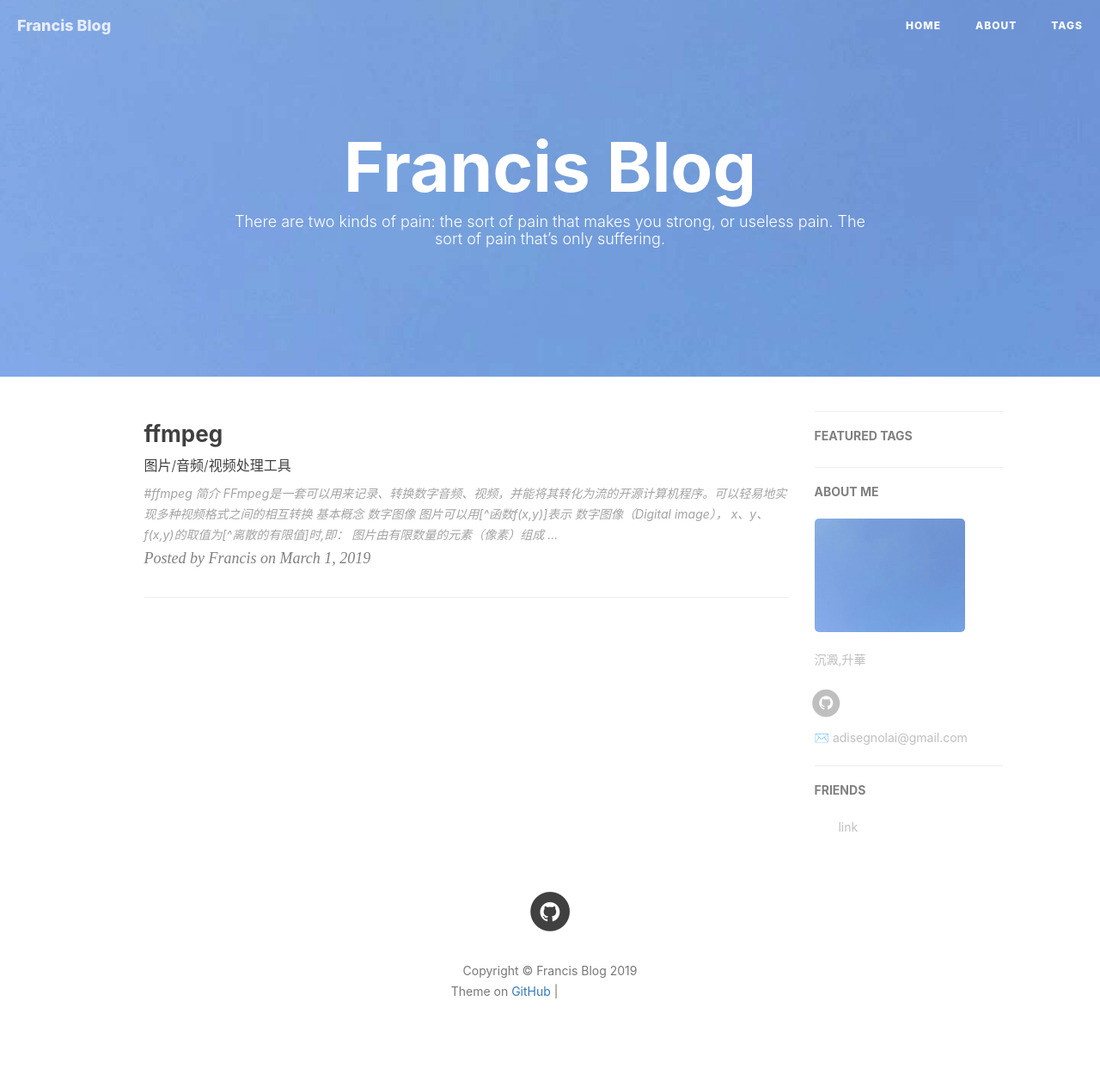
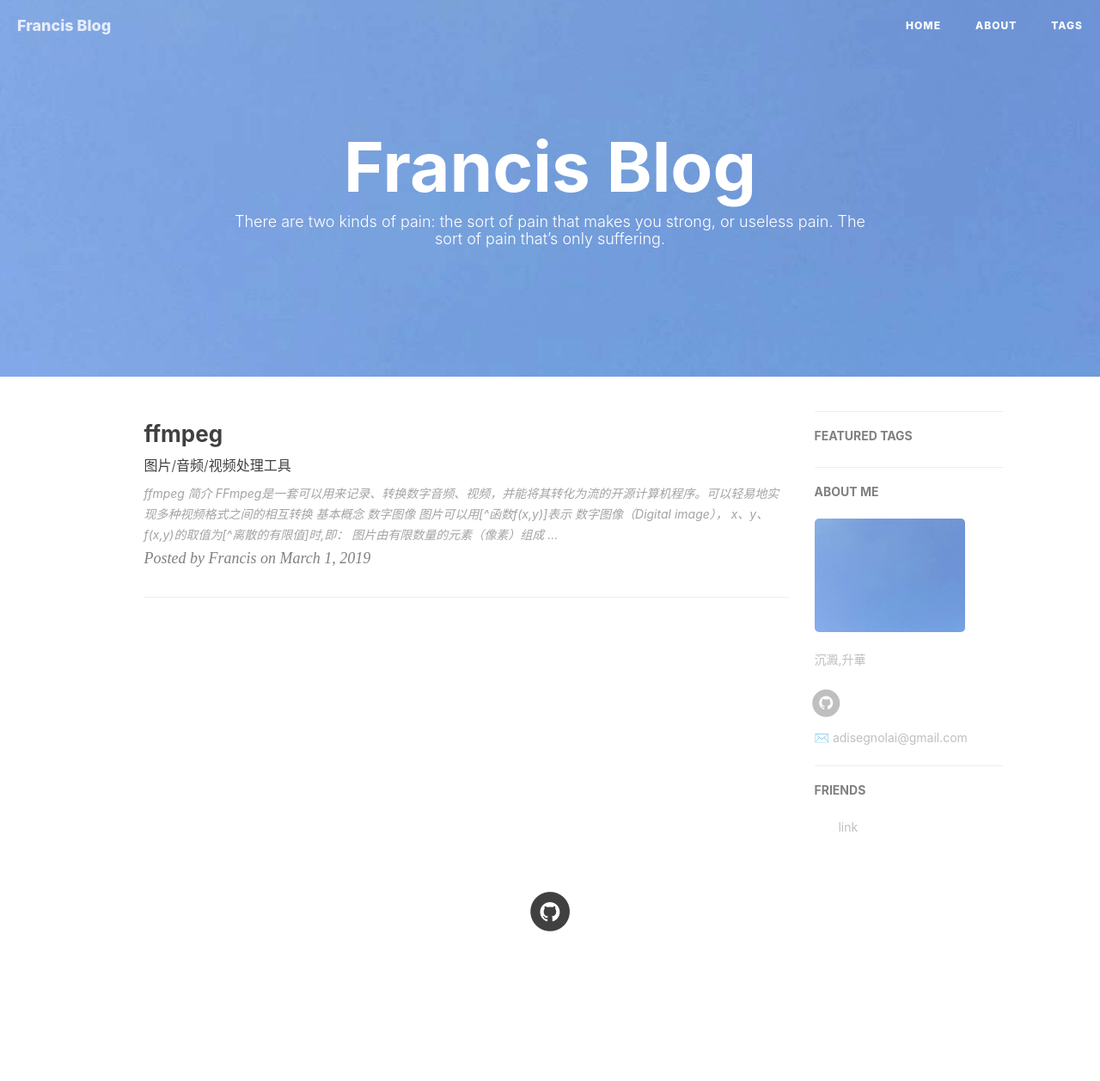
Before and after one commit to laichixin/laichixin.github.com, a Jekyll site: the page built from index.html, in a window 1280 px wide. Shown: the whole page at 86% size. Built offline with Jekyll 4.4.1, drawn with Linux system fonts in a browser that asks for light colours; nearby versions of some CDN libraries; the list of posts is cut into pages by our own code; comment, search, counter and statistics services are not loaded; after the commit the page ends 1209 px from its top, so only the background shows below that; grey boxes are pictures that could not be loaded.

Commit message:
修改footer.html

```diff
--- a/_includes/footer.html
+++ b/_includes/footer.html
@@ -91,14 +91,7 @@
                     {% endif %}
                 </ul>
                 <p class="copyright text-muted">
-                    Copyright &copy; {{ site.title }} {{ site.time | date: '%Y' }}
-                    <br>
-                    Theme on <a href="{{ site.github_repo }}">GitHub</a> |
-                    <iframe
-                        style="margin-left: 2px; margin-bottom:-5px;"
-                        frameborder="0" scrolling="0" width="100px" height="20px"
-                        src="https://ghbtns.com/github-btn.html?user={{ site.github_username }}&repo={{ site.github_username }}.github.io&type=star&count=true" >
-                    </iframe>
+
                 </p>
             </div>
         </div>
```
Also changed, not shown: _posts/2019-03-01-ffmpeg.md (+1 -1 lines), 1 other file.
